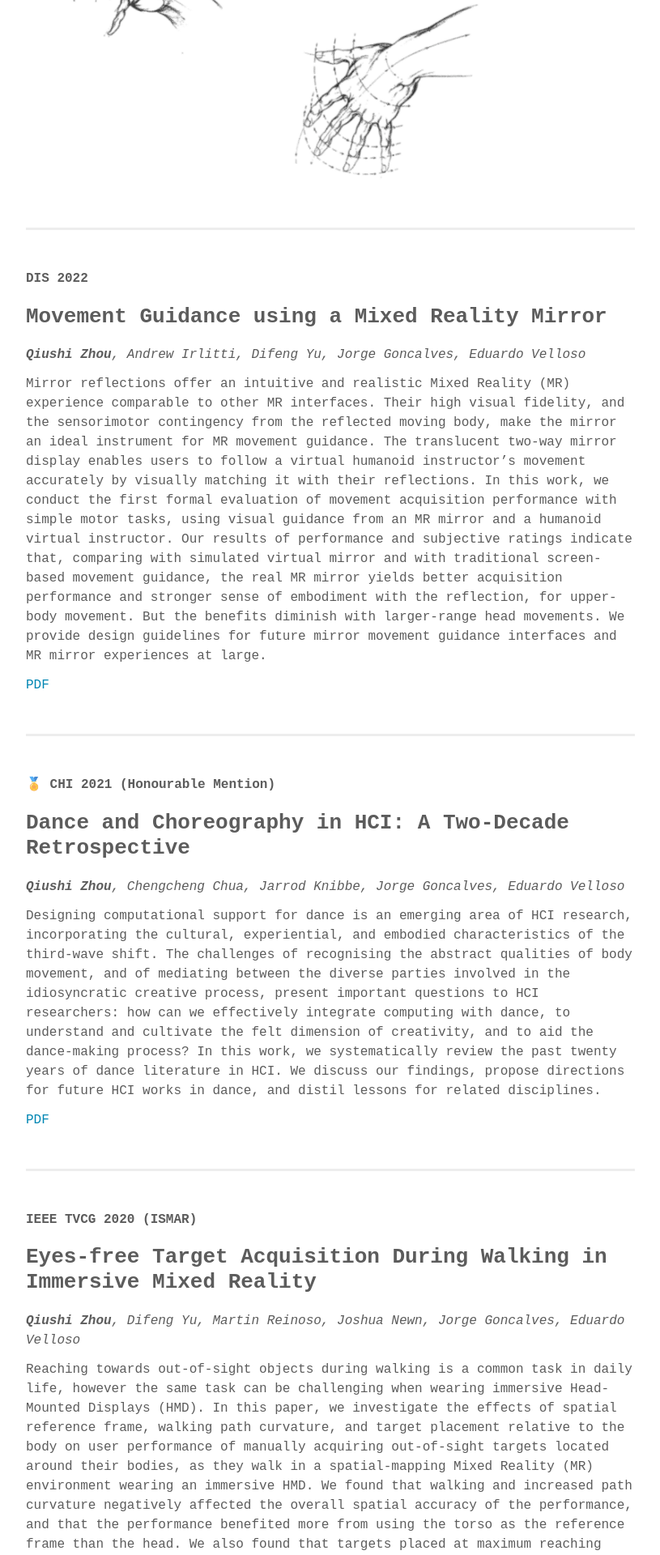
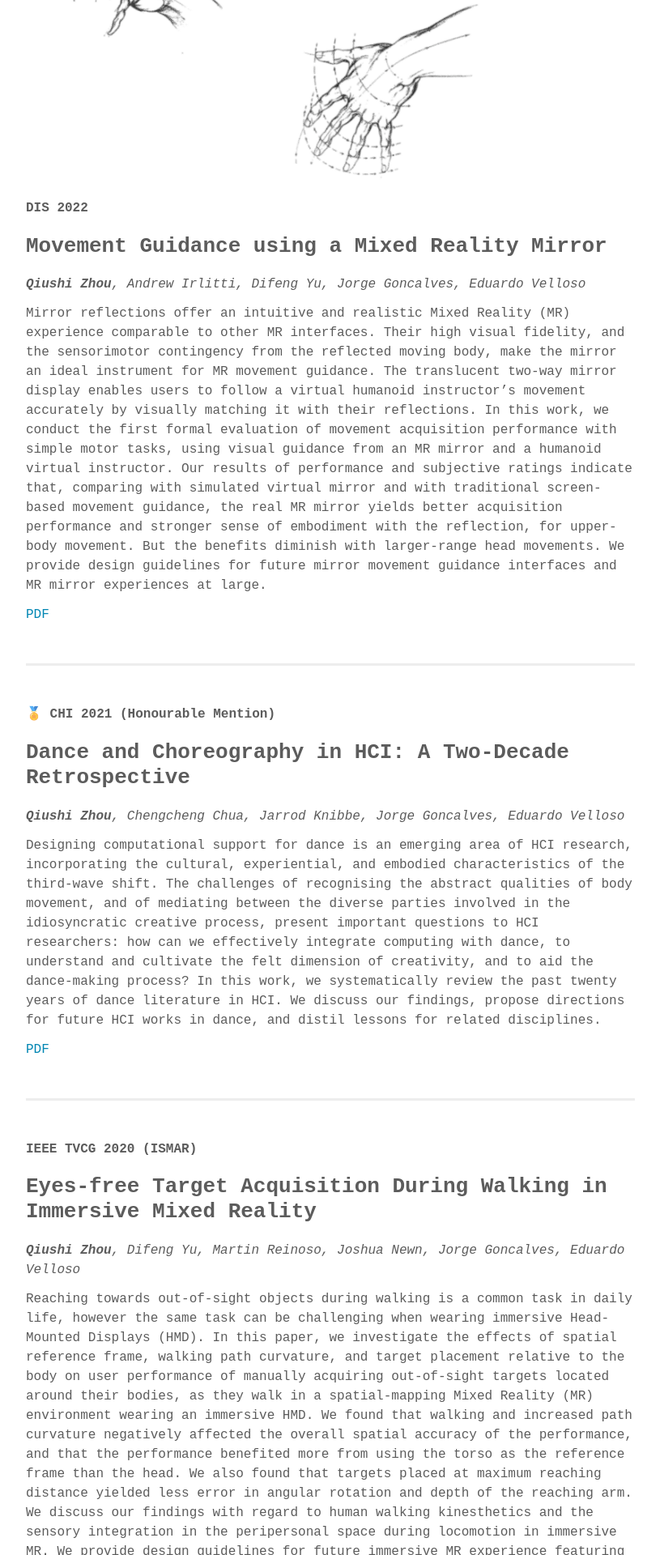
Before and after one commit to qiushi-zhou/qiushi-zhou.github.io, a Jekyll site: the page built from publications.md, in a window 1280 px wide. Shown: the part 457-2377 px from the top of the page at 81% size, without its empty margins (232-1047 px from the left). Built offline with Jekyll 4.4.1, drawn with Linux system fonts in a browser that asks for light colours; some web fonts are replaced.

Commit message:
Update publications.md

```diff
--- a/publications.md
+++ b/publications.md
@@ -6,8 +6,6 @@ permalink: /publications/
 <img src="/assets/images/hololens.png"
      alt=""
      />
-
-<div class="divider"></div>
 
 **DIS 2022**
 ## Movement Guidance using a Mixed Reality Mirror
```
